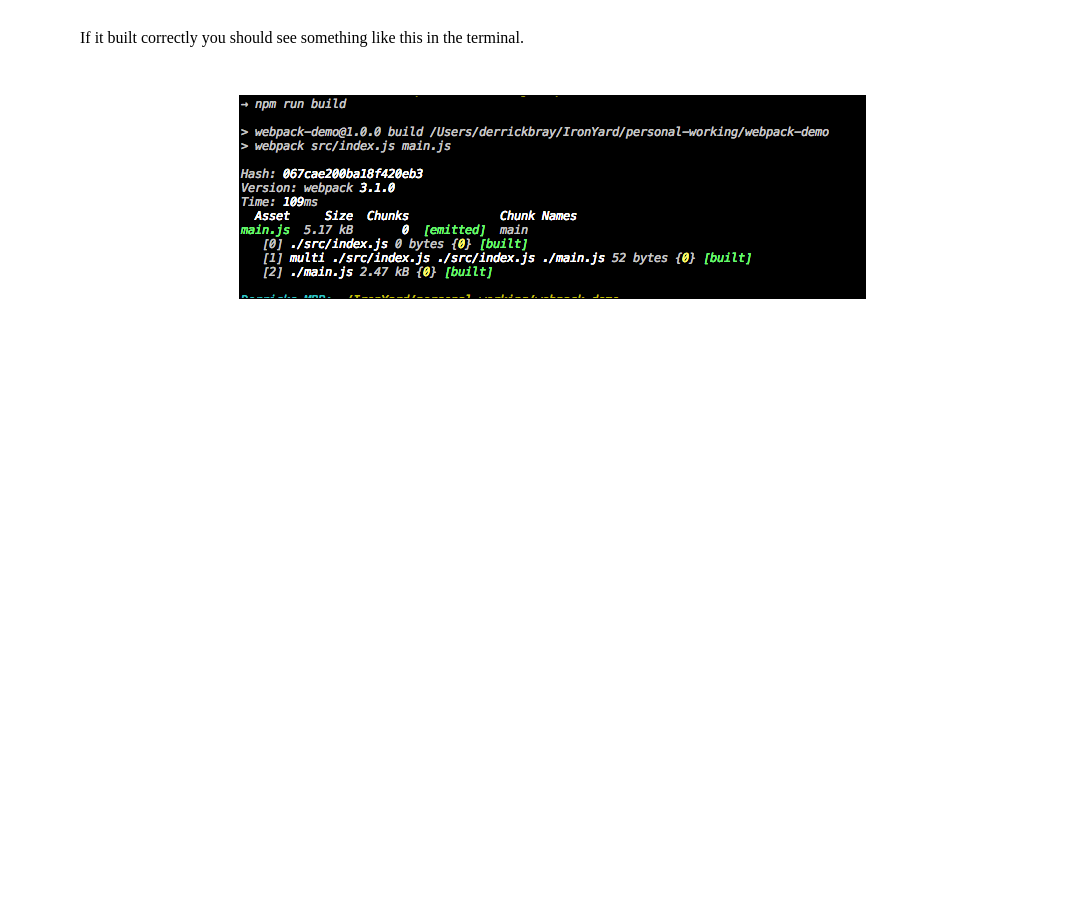
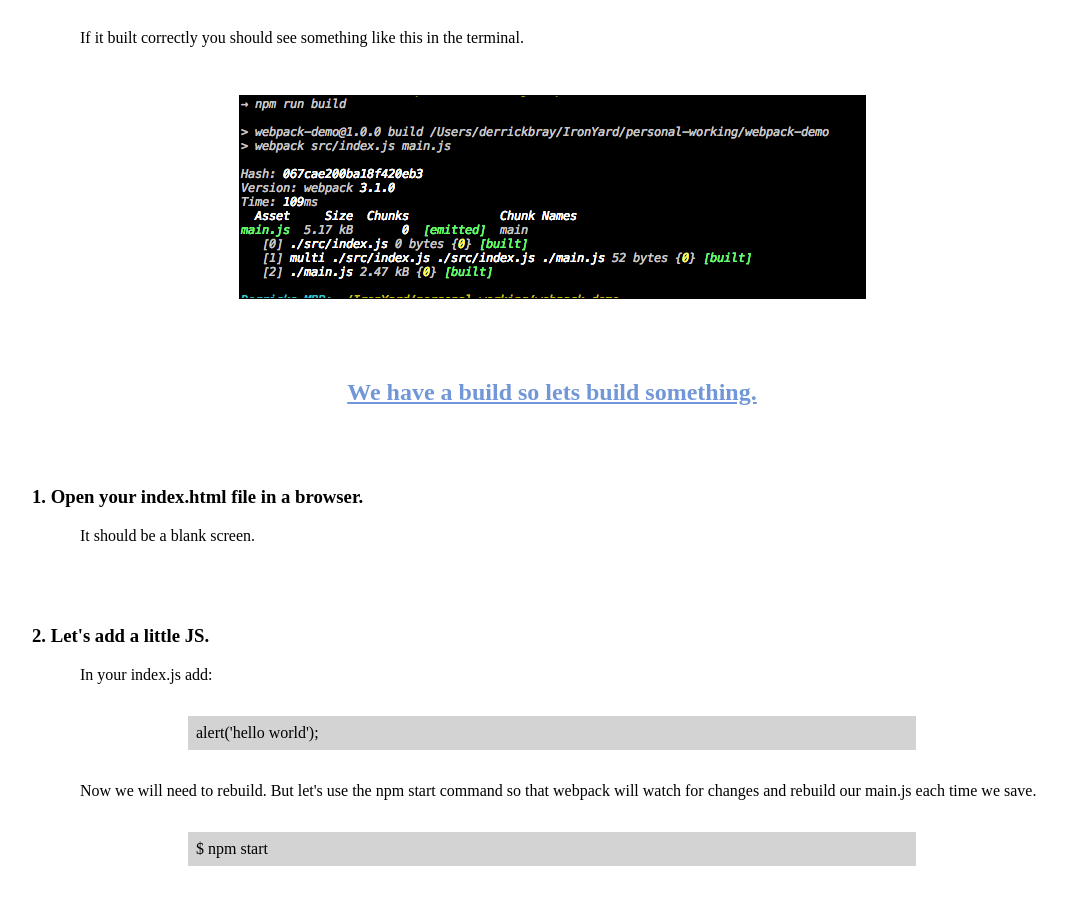
Before and after one commit to derrickbray/my-docs, a website: page public/webpack.html in a window 1280 px wide. Shown: the part 3331-4229 px from the top of the page, without its empty margins (88-1155 px from the left). Before the commit the page ends 3630 px from the top, so only its background shows below. Drawn offline with nearby package versions, Linux system fonts and the light colour scheme; files that its build step writes are made by us from their sources.

Commit message:
add markup

```diff
--- a/app/styles/_content.scss
+++ b/app/styles/_content.scss
@@ -1,6 +1,6 @@
 .section {
   margin-top: 5rem;
-  color: $c-red;
+  // color: $c-red;
   text-align: center;
   text-decoration: underline;
 }
--- a/public/webpack.html
+++ b/public/webpack.html
@@ -81,6 +81,7 @@
           "build": "node_modules/.bin/webpack src/index.js main.js",<br>
           "start": "webpack --watch"<br>
           },</div>
+
         <h3 class="step">8. Moment of truth. Test it out.</h3>
         <div class="instructions">In your terminal type</div>
         <div class="command webpack">$ npm run build</div>
@@ -89,6 +90,17 @@
           <img class="pic-box__img" src="../images/webpack_build.png" alt="">
         </div>
 
+        <h2 class="section webpack">We have a build so lets build something.</h2>
+
+        <h3 class="step">1. Open your index.html file in a browser.</h3>
+        <div class="instructions">It should be a blank screen.</div>
+
+        <h3 class="step">2. Let's add a little JS.</h3>
+        <div class="instructions">In your index.js add:</div>
+        <div class="command">alert('hello world');</div>
+        <div class="instructions">Now we will need to rebuild. But let's use the npm start command so that webpack will watch for changes and rebuild our main.js each time we save.</div>
+        <div class="command">$ npm start</div>
+
 
     </div>
   </body>
```
Also changed, not shown: public/ruby-crud.html (+4 -4 lines).
